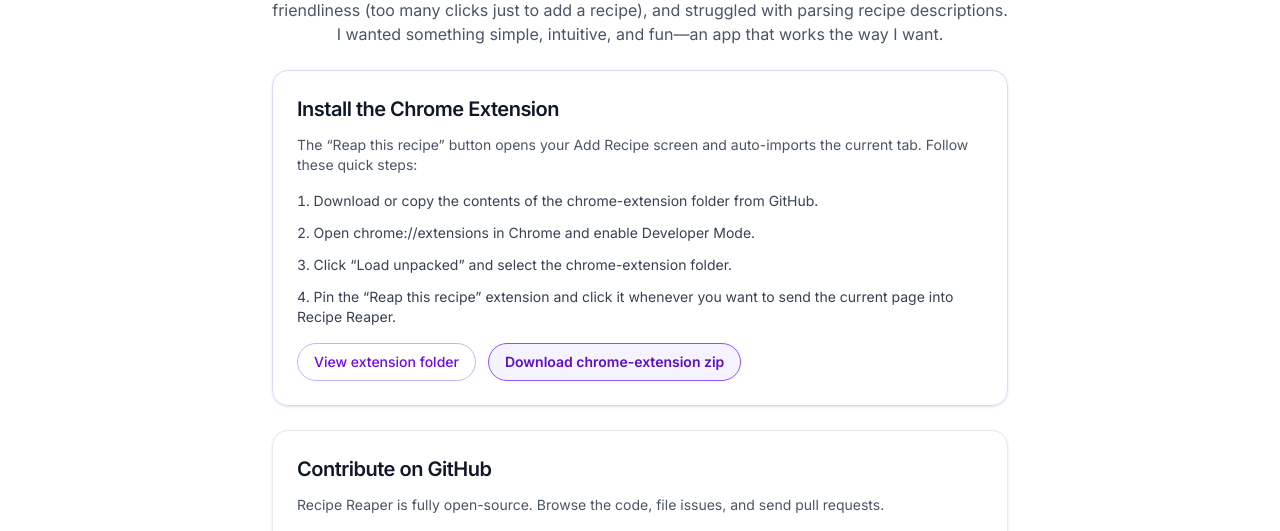
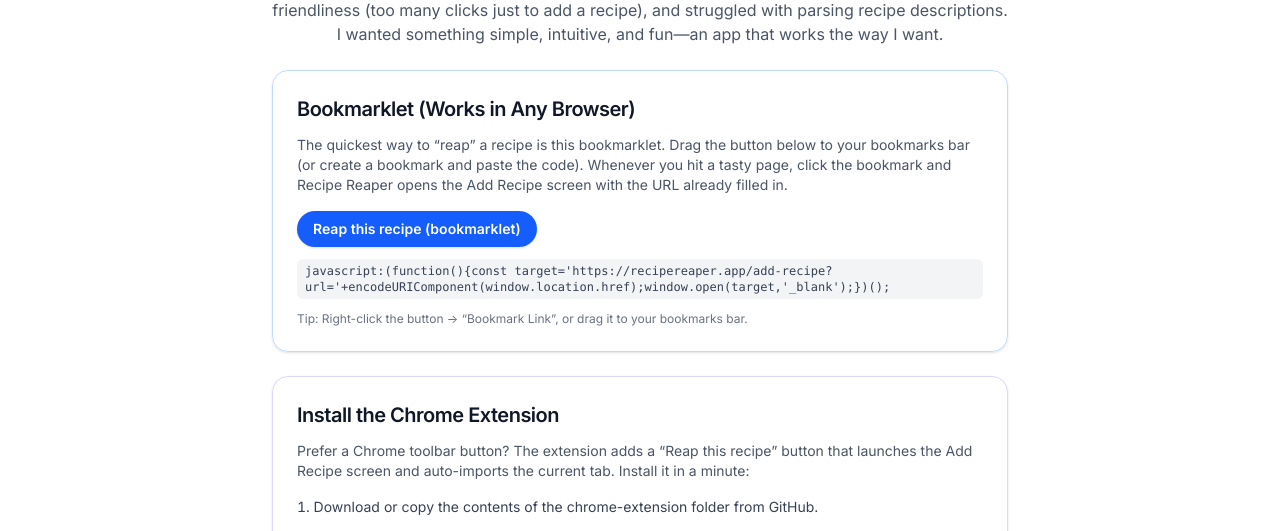
Before and after one commit to niekverw/recipe-reaper, a React (Vite) app in the folder frontend/: page /about in a window 1280 px wide. Shown: the part 167-698 px from the top of the page. Built offline with nearby package versions, Linux system fonts and the light colour scheme; no server answers.

Commit message:
Add bookmarklet feature to About page for quick recipe saving

```diff
--- a/frontend/src/pages/AboutPage.tsx
+++ b/frontend/src/pages/AboutPage.tsx
@@ -1,3 +1,4 @@
+import { useEffect, useRef } from 'react'
 import { Link } from 'react-router-dom'
 
 const steps = [
@@ -7,7 +8,17 @@
   'Pin the “Reap this recipe” extension and click it whenever you want to send the current page into Recipe Reaper.'
 ]
 
+const bookmarkletHref = "javascript:(function(){const target='https://recipereaper.app/add-recipe?url='+encodeURIComponent(window.location.href);window.open(target,'_blank');})();"
+
 function AboutPage() {
+  const bookmarkletLinkRef = useRef<HTMLAnchorElement | null>(null)
+
+  useEffect(() => {
+    if (bookmarkletLinkRef.current) {
+      bookmarkletLinkRef.current.setAttribute('href', bookmarkletHref)
+    }
+  }, [])
+
   return (
     <div className="px-4 py-8 max-w-3xl mx-auto space-y-6">
       <div className="text-center space-y-2">
@@ -17,10 +28,30 @@
         </p>
       </div>
 
+      <section className="rounded-2xl border border-blue-200 bg-white/80 p-6 shadow-sm dark:border-blue-900/40 dark:bg-gray-900/40 backdrop-blur">
+        <h2 className="text-xl font-semibold text-gray-900 dark:text-white mb-3">Bookmarklet (Works in Any Browser)</h2>
+        <p className="text-sm text-gray-600 dark:text-gray-300 mb-4">
+          The quickest way to “reap” a recipe is this bookmarklet. Drag the button below to your bookmarks bar (or create a bookmark and paste the code). Whenever you hit a tasty page, click the bookmark and Recipe Reaper opens the Add Recipe screen with the URL already filled in.
+        </p>
+        <div className="flex flex-wrap items-center gap-3">
+          <a
+            ref={bookmarkletLinkRef}
+            href="#"
+            className="inline-flex items-center gap-2 rounded-full bg-blue-600 px-4 py-2 text-sm font-semibold text-white shadow hover:bg-blue-500"
+          >
+            Reap this recipe (bookmarklet)
+          </a>
+          <code className="text-xs bg-gray-100 dark:bg-gray-800 rounded-md px-2 py-1 text-gray-700 dark:text-gray-200 overflow-x-auto">
+            {bookmarkletHref}
+          </code>
+        </div>
+        <p className="text-xs text-gray-500 dark:text-gray-400 mt-3">Tip: Right-click the button → “Bookmark Link”, or drag it to your bookmarks bar.</p>
+      </section>
+
       <section className="rounded-2xl border border-violet-200 bg-white/80 p-6 shadow-sm dark:border-violet-900/40 dark:bg-gray-900/40 backdrop-blur">
         <h2 className="text-xl font-semibold text-gray-900 dark:text-white mb-3">Install the Chrome Extension</h2>
         <p className="text-sm text-gray-600 dark:text-gray-300 mb-4">
-          The “Reap this recipe” button opens your Add Recipe screen and auto-imports the current tab. Follow these quick steps:
+          Prefer a Chrome toolbar button? The extension adds a “Reap this recipe” button that launches the Add Recipe screen and auto-imports the current tab. Install it in a minute:
         </p>
         <ol className="space-y-3 text-sm text-gray-700 dark:text-gray-200 list-decimal list-inside">
           {steps.map((step, idx) => (
```
